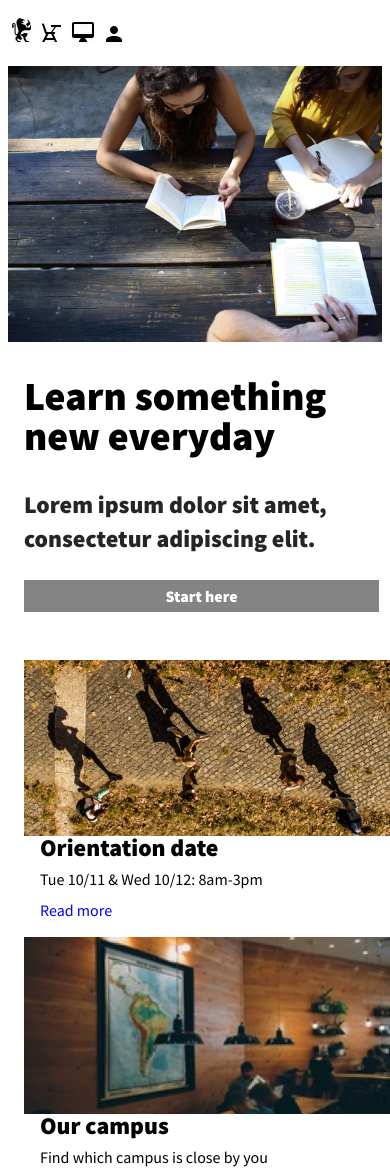
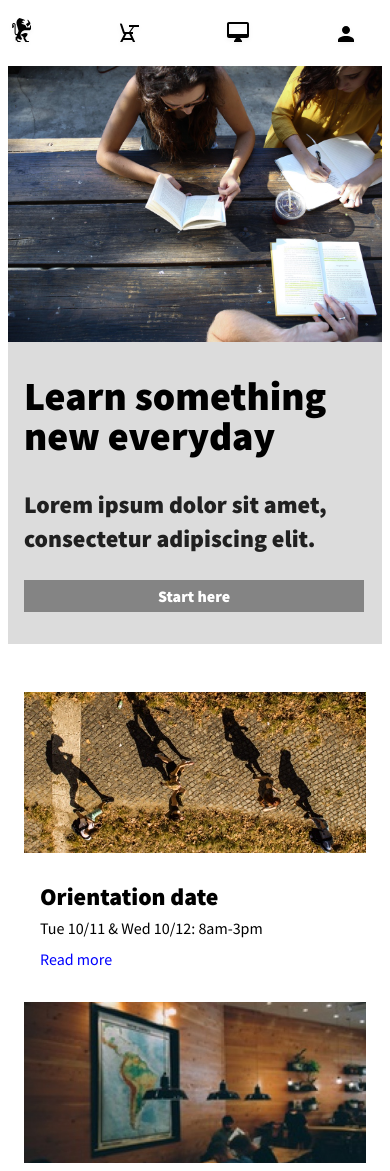
Before and after one commit to lcanderson/CapstoneColmar, a plain HTML site: page index.html in a window 390 px wide. Shown: the top 1171 px of the page. Drawn offline with Linux system fonts and the light colour scheme.

Commit message:
Mobile ready for proof.

```diff
--- a/index.html
+++ b/index.html
@@ -9,12 +9,12 @@
   </head>
   <body>
     <nav>
-      <!-- Nav code example found at myportfolio\index.html -->
       <div class="icons">
-        <a href="#"><img src="resources/images/ic-logo.svg" alt="logo"></a>
-        <a href="#"><img src="resources/images/ic-on-campus.svg" alt="On campus"></a>
-        <a href="#"><img src="resources/images/ic-online.svg" alt="Online"></a>
-        <a href="#"><img src="resources/images/ic-login.svg" alt="Sign in"></a>
+          <a href="#"><img src="resources/images/ic-logo.svg" alt="logo"></a>
+          <a href="#"><img src="resources/images/ic-on-campus.svg" alt="On campus"></a>
+          <a href="#"><img src="resources/images/ic-online.svg" alt="Online"></a>
+          <a href="#"><img src="resources/images/ic-login.svg" alt="Sign in"></a>
+        </div>
       </div>
       <div class="logo"></div>
       <h1 class="upper">Colmar<span class="lucent">Academy</span></h1>
@@ -25,7 +25,8 @@
         <li><a href="#">Sign in</a></li>
       </ul>
     </nav>
-    <section class="focus flex color">
+    <div class="mcolor">
+    <section class="color focus flex">
       <div class="left">
         <img src="resources/images/banner.jpg" alt="students gathering">
       </div>
@@ -37,6 +38,7 @@
         </div>
       </div>
     </section>
+    </div>
     <section class="GeneralInfo">
       <div class="flex">
         <div class="left hidden">
@@ -48,7 +50,7 @@
           <figcaption>Emanuel, Sr Strategist at Hiring.com</figcaption>
         </div>
         <div class="right">
-          <div class="righttile flex top">
+          <div class="righttile flex">
             <div class="photo">
               <img class="hidden" src="resources/images/information-orientation.jpg" alt="Students walking on path">
               <img class="mobilephoto" src="resources/images/information-orientation-mobile.jpg" alt="Students walking on path">
--- a/resources/style.css
+++ b/resources/style.css
@@ -150,6 +150,7 @@ p {
   height: auto;
 }
 
+/* GemeralInfo section styling */
 .GeneralInfo {
   margin-top: 32px;
   margin-bottom: 32px;
@@ -164,12 +165,12 @@ p {
 }
 
 .righttile {
-  padding: 16px 0 16px 16px;
+  padding: 0 0 16px 16px;
   align-items: center;
 }
 
-.top {
-  padding-top: 0;
+.photo {
+  padding-top: 16px;
 }
 
 .info {
@@ -227,7 +228,6 @@ figcaption {
 
 .inside {
   padding: 16px 8px 24px 16px;
-  width: 100%;
 }
 
 footer {
@@ -246,7 +246,7 @@ footer a {
 /***** Mobil styling area *****/
 /******************************/
 
-@media only screen and (max-width: 800px){
+@media only screen and (max-width: 700px){
 
   /* Hidden elements */
   nav h1, ul {
@@ -265,7 +265,20 @@ footer a {
     background-color: white;
   }
 
-/* CourseInfo Section Bottons */
+  .mcolor {
+    background-color: gainsboro;
+    padding-bottom: 32px;
+  }
+
+  .GeneralInfo {
+    margin-top: 16px;
+  }
+
+  .info {
+    margin-top: 32px;
+  }
+
+/* CourseInfo Section Buttons */
 
   .CourseInfo {
     padding: 0 8px 32px 8px;
@@ -282,8 +295,10 @@ footer a {
   }
 
   .icons {
-    display: inline-block;
-
+    display: flex;
+    display: -webkit-flex;
+    align-items: flex-end;
+    justify-content: space-between;
   }
 
   .mobilephoto {
@@ -297,17 +312,19 @@ footer a {
 
   .right {
     margin-left: 16px;
-    width: 100%;
+    width: inherit;
   }
 
   .button {
     width: 95%;
+    max-width: 95%;
     background-color: #848484;
     font-weight: bold;
   }
 
   .photo {
-    width: 100%;
+    width: inherit;
+    margin-right: 16px;
   }
 
   /* Mobile Footer */
```
